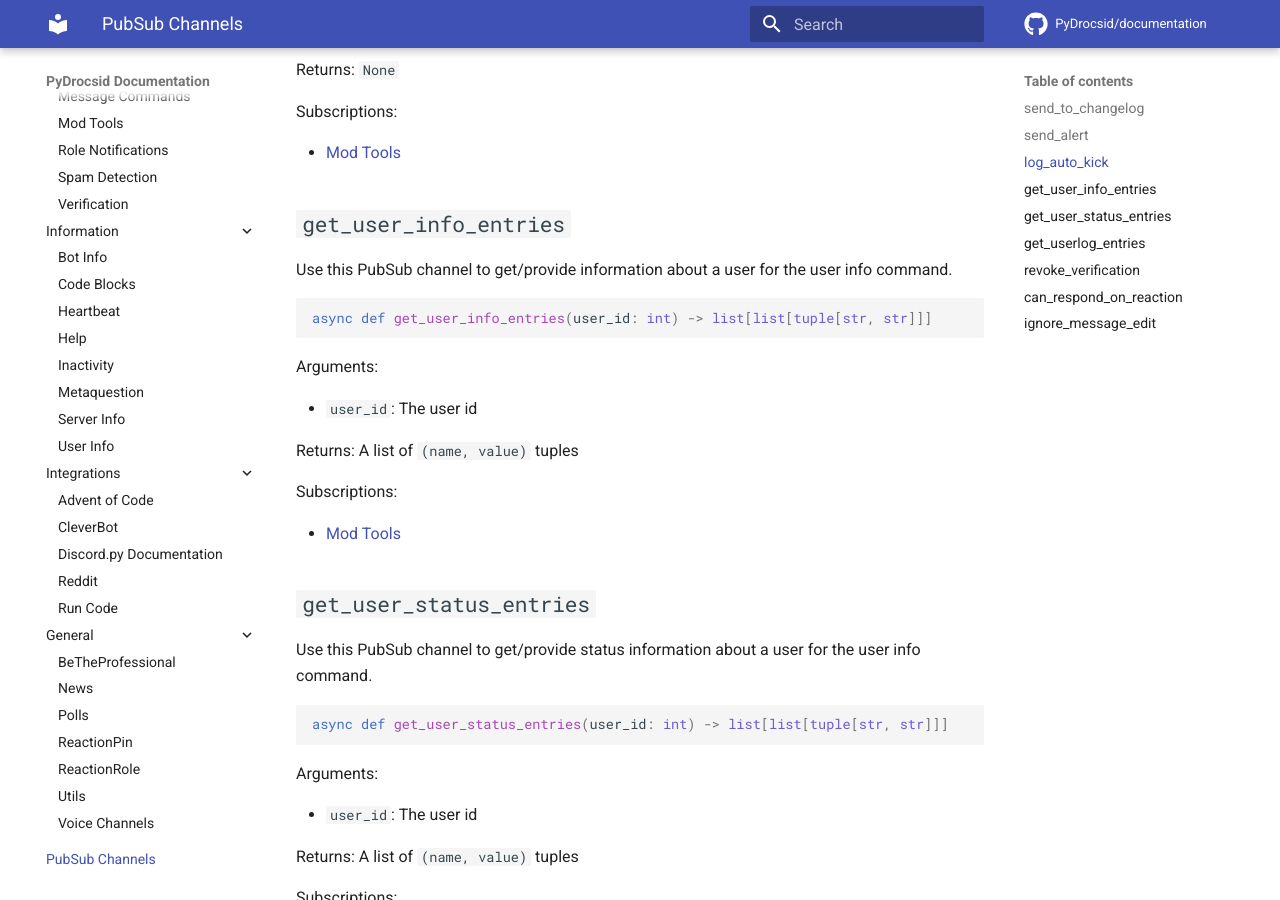
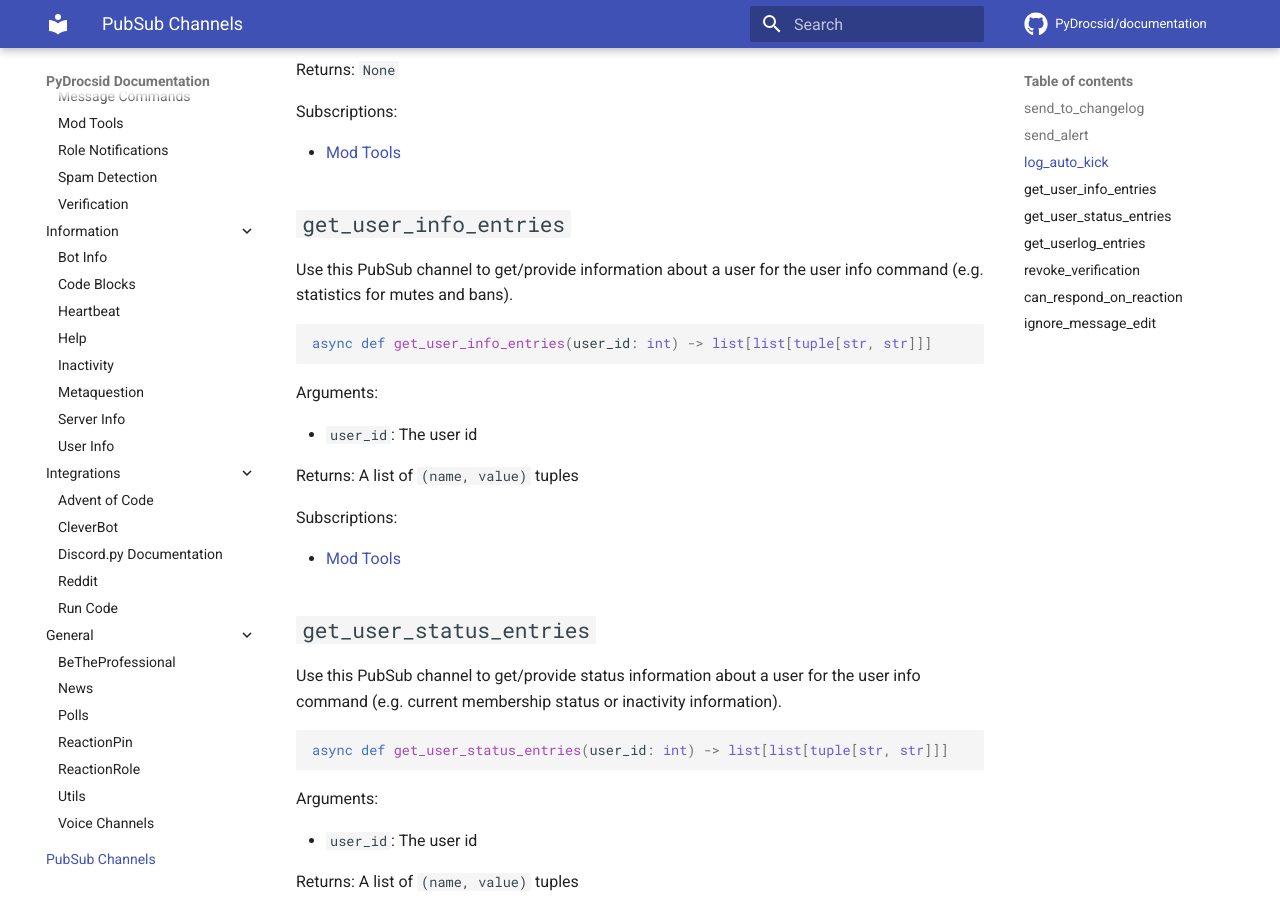
Before and after one commit to PyDrocsid/documentation, an MkDocs documentation site: the page built from docs/pubsub.md, in a window 1280 px wide and 900 px high, scrolled down 1274 px. Built offline with MkDocs 1.6.1 and Material for MkDocs 9.7.7, drawn with Linux system fonts in a browser that asks for light colours; comment, search, counter and statistics services are not loaded.

Commit message:
Added examples to get_user_info_entries and get_user_status_entries

````diff
--- a/docs/pubsub.md
+++ b/docs/pubsub.md
@@ -59,7 +59,7 @@ Subscriptions:
 
 
 ## `get_user_info_entries`
-Use this PubSub channel to get/provide information about a user for the user info command.
+Use this PubSub channel to get/provide information about a user for the user info command (e.g. statistics for mutes and bans).
 
 ```python
 async def get_user_info_entries(user_id: int) -> list[list[tuple[str, str]]]
@@ -77,7 +77,7 @@ Subscriptions:
 
 
 ## `get_user_status_entries`
-Use this PubSub channel to get/provide status information about a user for the user info command.
+Use this PubSub channel to get/provide status information about a user for the user info command (e.g. current membership status or inactivity information).
 
 ```python
 async def get_user_status_entries(user_id: int) -> list[list[tuple[str, str]]]
````
